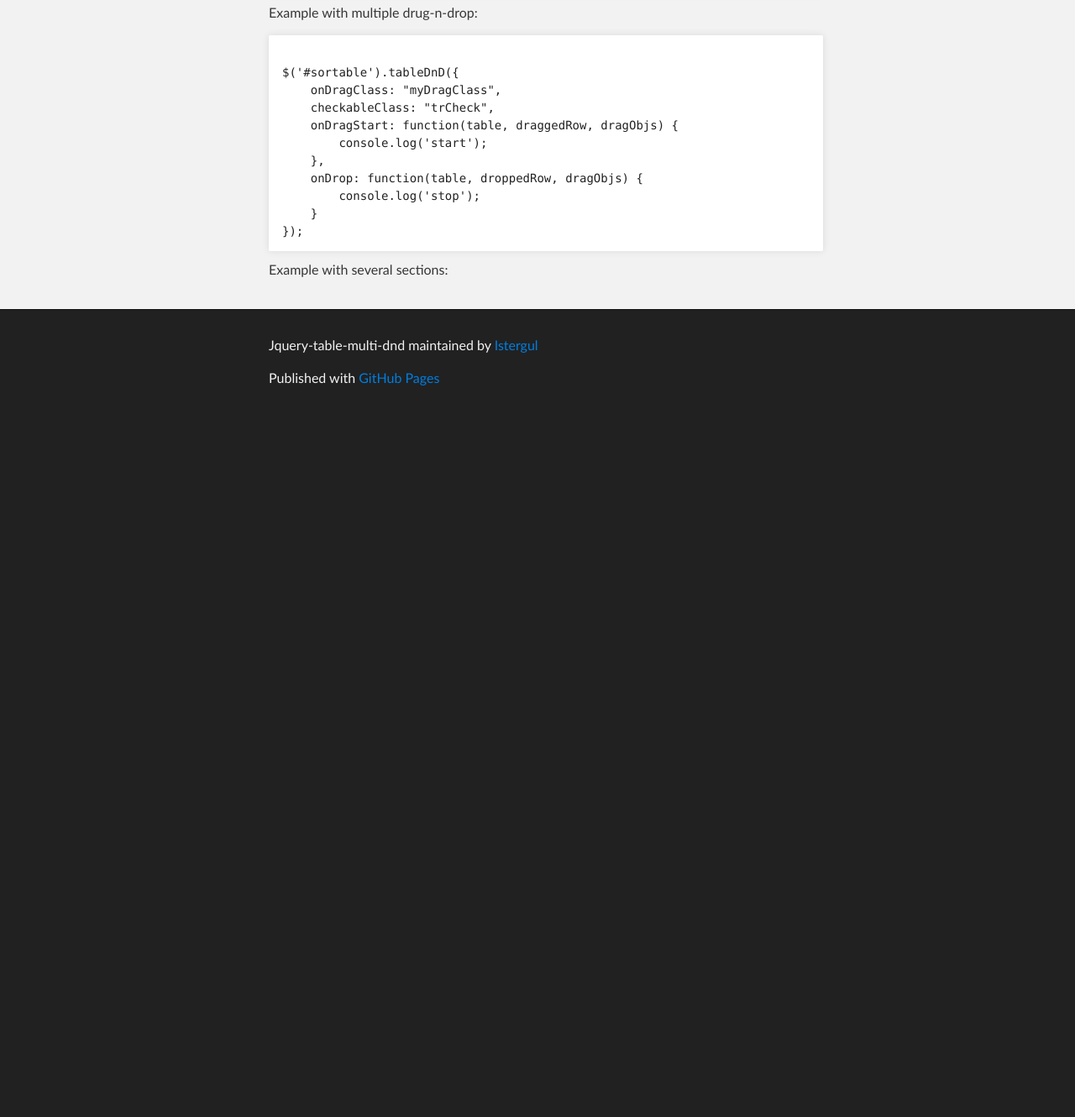
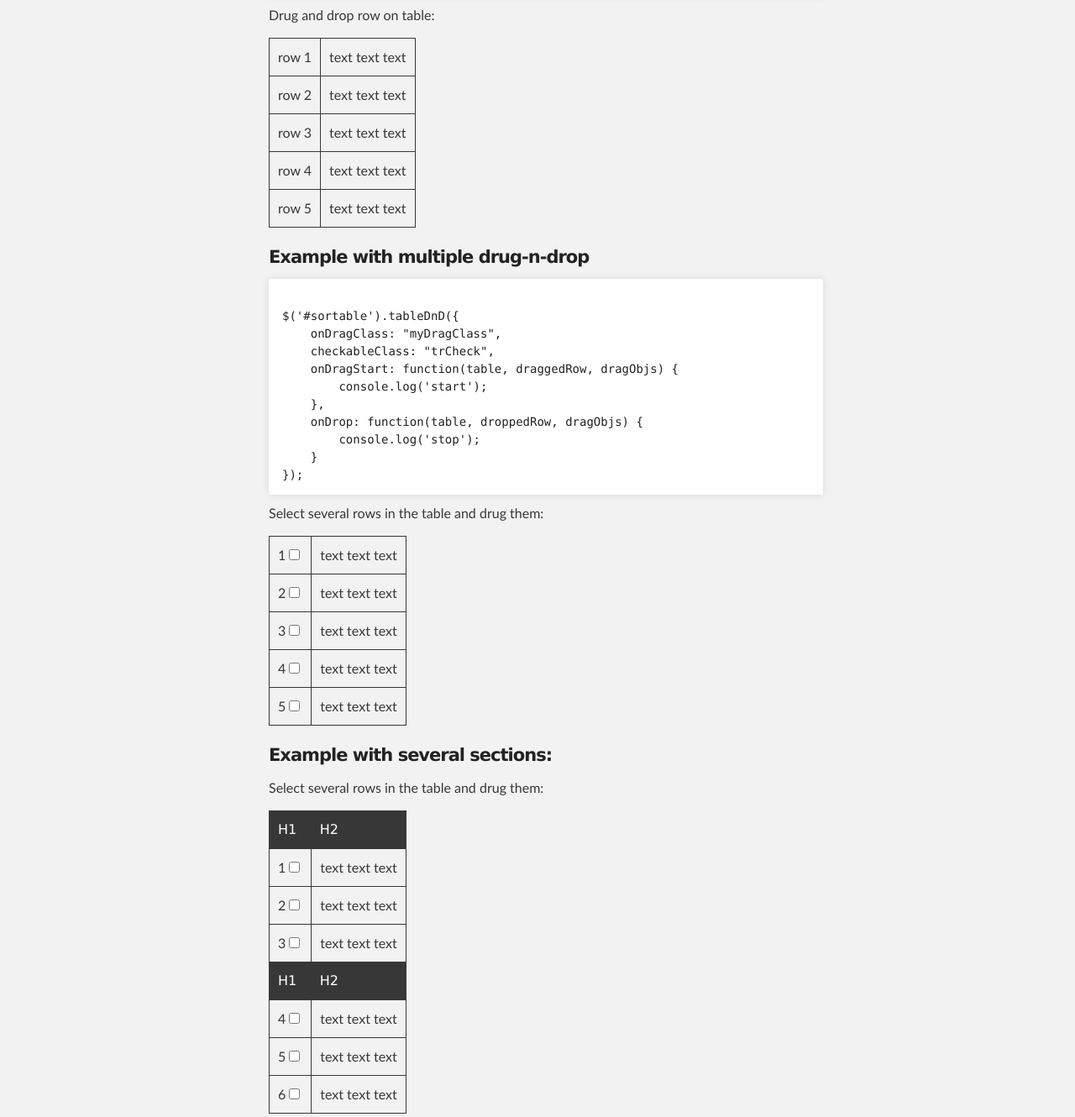
Before and after one commit to Istergul/jquery-table-multi-dnd, a plain HTML site: page index.html in a window 1280 px wide. Shown: the part 1156-2486 px from the top of the page at 84% size. Before the commit the page ends 1653 px from the top, so only its background shows below. Drawn offline with nearby package versions, Linux system fonts and the light colour scheme.

Commit message:
added dynamic examples

```diff
--- a/index.html
+++ b/index.html
@@ -49,7 +49,7 @@
 
 <h3>Examples</h3>
 
-<p>Simple example:</p>
+<h4>Simple example</h4>
 
 <pre><code>
 $('#sortable').tableDnD({
@@ -61,9 +61,19 @@ $('#sortable').tableDnD({
         console.log('stop');
     }
 });
-</pre></code>
+</code></pre>
 
-<p>Example with multiple drug-n-drop:</p>
+<p>Drug and drop row on table:</p>
+
+<table id="sortableSimple">
+    <tr><td>row 1</td><td>text text text</td></tr>
+    <tr><td>row 2</td><td>text text text</td></tr>
+    <tr><td>row 3</td><td>text text text</td></tr>
+    <tr><td>row 4</td><td>text text text</td></tr>
+    <tr><td>row 5</td><td>text text text</td></tr>
+</table>
+
+<h4>Example with multiple drug-n-drop</h4>
 
 <pre><code>
 $('#sortable').tableDnD({
@@ -76,9 +86,36 @@ $('#sortable').tableDnD({
         console.log('stop');
     }
 });
-</pre></code>
+</code></pre>
 
-<p>Example with several sections:</p>
+<p>Select several rows in the table and drug them:</p>
+
+<table id="sortableMultiple">
+    <tr><td>1<input type="checkbox" name="chTrack_1" class="trCheck" /></td><td>text text text</td></tr>
+    <tr><td>2<input type="checkbox" name="chTrack_2" class="trCheck" /></td><td>text text text</td></tr>
+    <tr><td>3<input type="checkbox" name="chTrack_3" class="trCheck" /></td><td>text text text</td></tr>
+    <tr><td>4<input type="checkbox" name="chTrack_4" class="trCheck" /></td><td>text text text</td></tr>
+    <tr><td>5<input type="checkbox" name="chTrack_5" class="trCheck" /></td><td>text text text</td></tr>
+</table>
+
+<h4>Example with several sections:</h4>
+
+<p>Select several rows in the table and drug them:</p>
+
+<table id="sortableSections">
+<tbody>
+    <tr class="nodrop nodrag"><th>H1</th><th>H2</th></tr>
+    <tr><td>1<input type="checkbox" name="chTrack_1" class="trCheck" /></td><td>text text text</td></tr>
+    <tr><td>2<input type="checkbox" name="chTrack_2" class="trCheck" /></td><td>text text text</td></tr>
+    <tr><td>3<input type="checkbox" name="chTrack_3" class="trCheck" /></td><td>text text text</td></tr>
+</tbody>
+<tbody>
+    <tr class="nodrop nodrag"><th>H1</th><th>H2</th></tr>
+    <tr><td>4<input type="checkbox" name="chTrack_7" class="trCheck" /></td><td>text text text</td></tr>
+    <tr><td>5<input type="checkbox" name="chTrack_8" class="trCheck" /></td><td>text text text</td></tr>
+    <tr><td>6<input type="checkbox" name="chTrack_9" class="trCheck" /></td><td>text text text</td></tr>
+</tbody>
+</table>
 
       </section>
     </div>
@@ -91,6 +128,8 @@ $('#sortable').tableDnD({
       </footer>
     </div>
 
-    <script type="text/javascript" src="/media/static/corp/js/jQuery/jquery-1.7.1.min.js"></script>
+    <script src="https://ajax.googleapis.com/ajax/libs/jquery/1.7.2/jquery.min.js" type="text/javascript"></script>
+    <script src="javascripts/jquery.table-multi-dnd.js" type="text/javascript"></script>
+    <script src="javascripts/main.js" type="text/javascript"></script>
   </body>
 </html>
--- a/javascripts/main.js
+++ b/javascripts/main.js
@@ -1 +1,10 @@
-console.log('This would be the main JS file.');
+$(document).ready(function() {
+
+    $('#sortableSimple, #sortableMultiple, #sortableSections').tableDnD({
+        onDragClass: "myDragClass",
+        checkableClass: "trCheck",
+        onDragStart: function(table, draggedRow, dragObjs) { },
+        onDrop: function(table, droppedRow, dragObjs) { }
+    });
+
+});
--- a/stylesheets/stylesheet.css
+++ b/stylesheets/stylesheet.css
@@ -429,3 +429,11 @@ Small Device Styles
   }
 
 }
+
+
+/*******************************************************************************
+Plugin Specific
+*******************************************************************************/
+tr.myDragClass {
+  background-color:#fff;
+}
```
